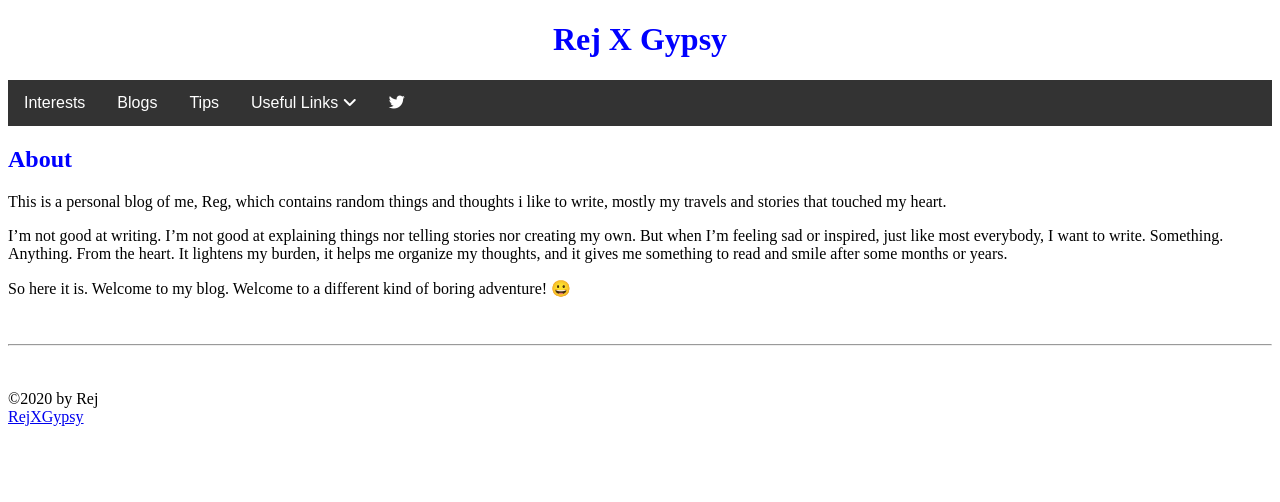
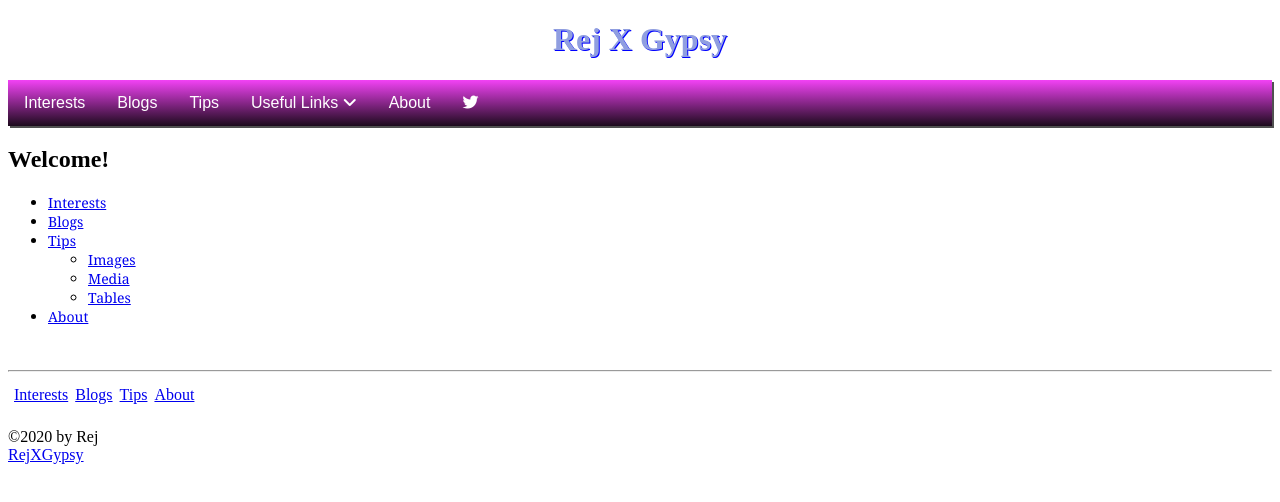
Before and after one commit to regalmonte/MyFirstWebPage, a plain HTML site: page index.html in a window 1280 px wide. Drawn offline with Linux system fonts and the light colour scheme.

Commit message:
Result of additional experiments on css and html

```diff
--- a/css/style.css
+++ b/css/style.css
@@ -1,10 +1,11 @@
 h1 {
 text-align: center;
-color: blue;
+color: #909ee0;
+text-shadow: 1px 1px blue;
 }
 
 h2 {
-color: blue;
+color: black;
 }
 
 h3 {
@@ -37,8 +38,9 @@ color:#ffffff;
 */
 nav {
   overflow: hidden;
-  background-color: #333;
+  background: linear-gradient(#f242f5, #1c0a1c); /* #333; */
   font-family: Arial;
+  box-shadow: 2px 2px #505050;
 }
 
 /* Links inside the navbar */
@@ -71,7 +73,7 @@ nav>a, .topnav-right>a {
 
 /* Add a red background color to navbar links on hover */
 nav>a:hover, .dropdown:hover .dropbtn, .topnav-right>a:hover {
-  background-color: blue;
+  background: linear-gradient(#d7d5e0, #615f69)/* blue; */
 }
 
 .topnav-right {
--- a/index.html
+++ b/index.html
@@ -30,6 +30,7 @@
                 <a href="https://www.w3.org/WAI/tutorials/" target="_blank">Web Accessibility Tutorials</a>
             </div>
         </div>
+        <a href="about/about.html">About</a>
         <a href="https://twitter.com/hausofrej" aria-label="Twitter" target="_blank" title="Rej Twitter"><i
                 class="fab fa-twitter"></i></i>
         </a>
@@ -41,23 +42,36 @@
                 </ul>-->
     </nav>
     <main>
-        <h2>About</h2>
-        <p>This is a personal blog of me, Reg, which contains random things and
-            thoughts i like to write, mostly my travels and stories that touched my heart.
-        </p>
-        <p>
-            I’m not good at writing. I’m not good at explaining things nor telling stories
-            nor creating my own. But when I’m feeling sad or inspired, just like most everybody,
-            I want to write. Something. Anything. From the heart. It lightens my burden, it
-            helps me organize my thoughts, and it gives me something to read and smile after some
-            months or years.
-        </p>
-        <p>So here it is. Welcome to my blog. Welcome to a different kind of boring adventure! 😀</p>
-        <!-- <div><br /><button name="toInterestButton">Click here to proceed</button></div> -->
+        <header>
+            <h2>Welcome!</h2>
+        </header>
+
+        <body>
+            <ul>
+                <li><a href="interests/interests.html">Interests</a></li>
+                <li><a href="blogs/blogs.html">Blogs</a>
+                <li><a href="tips/tips.html">Tips</a>
+                    <ul>
+                        <li><a href="tips/images.html">Images</a></li>
+                        <li><a href="tips/media.html">Media</a></li>
+                        <li><a href="tips/tables.html">Tables</a></li>
+                    </ul>
+                </li>
+                <li><a href="about/about.html">About</a></li>
+            </ul>
+        </body>
     </main>
     <footer>
         <hr>
-        <br><br>
+        <table cellspacing="5">
+            <tr>
+                <td><a href="interests/interests.html">Interests</a></td>
+                <td><a href="blogs/blogs.html">Blogs</a></td>
+                <td><a href="tips/tips.html">Tips</a></td>
+                <td><a href="about/about.html">About</a></td>
+            </tr>
+        </table>
+        <br>
         &copy;2020 by Rej<br>
         <a href="index.html">RejXGypsy</a>
     </footer>
```
Also changed, not shown: about/about.html (added, +44 -0 lines), tips/tips.html (+26 -20 lines).
